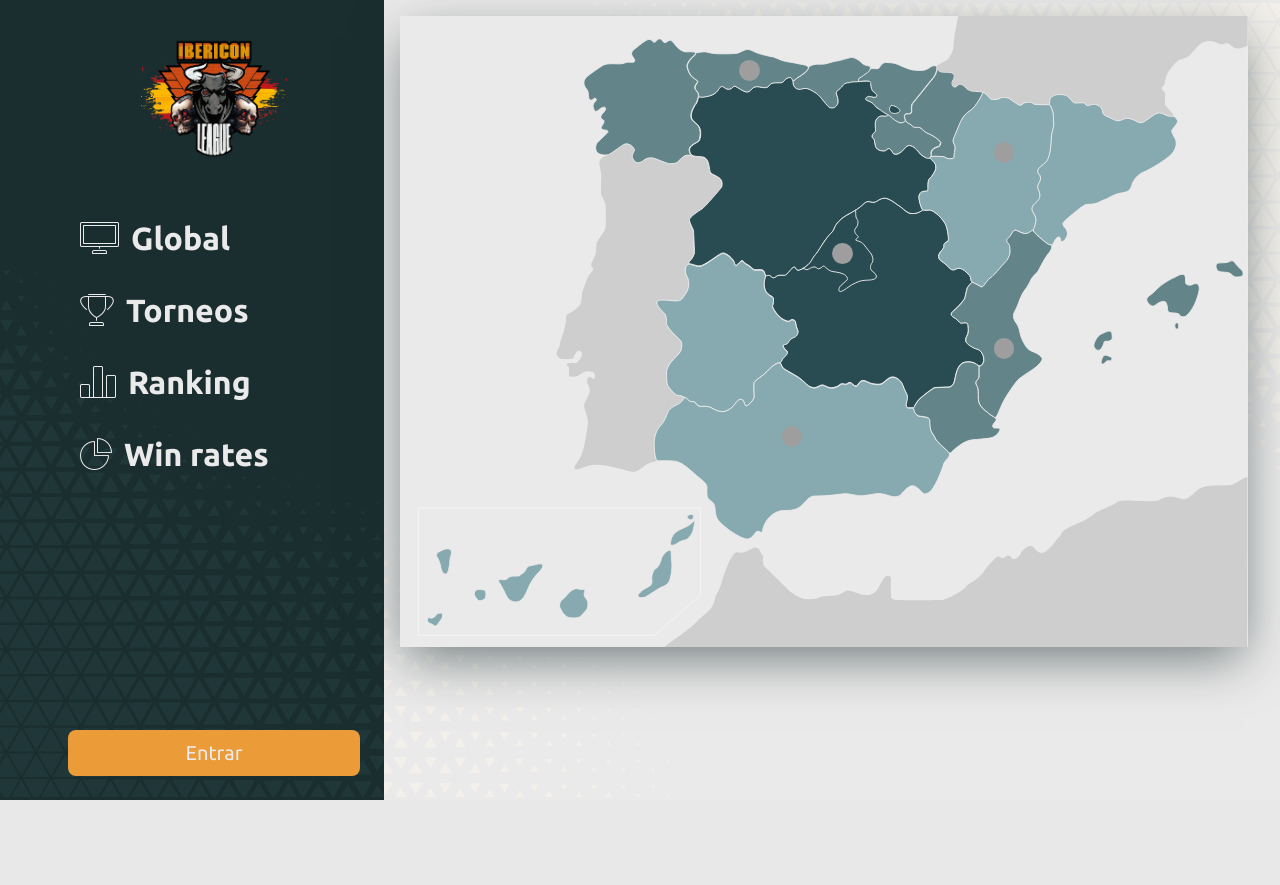
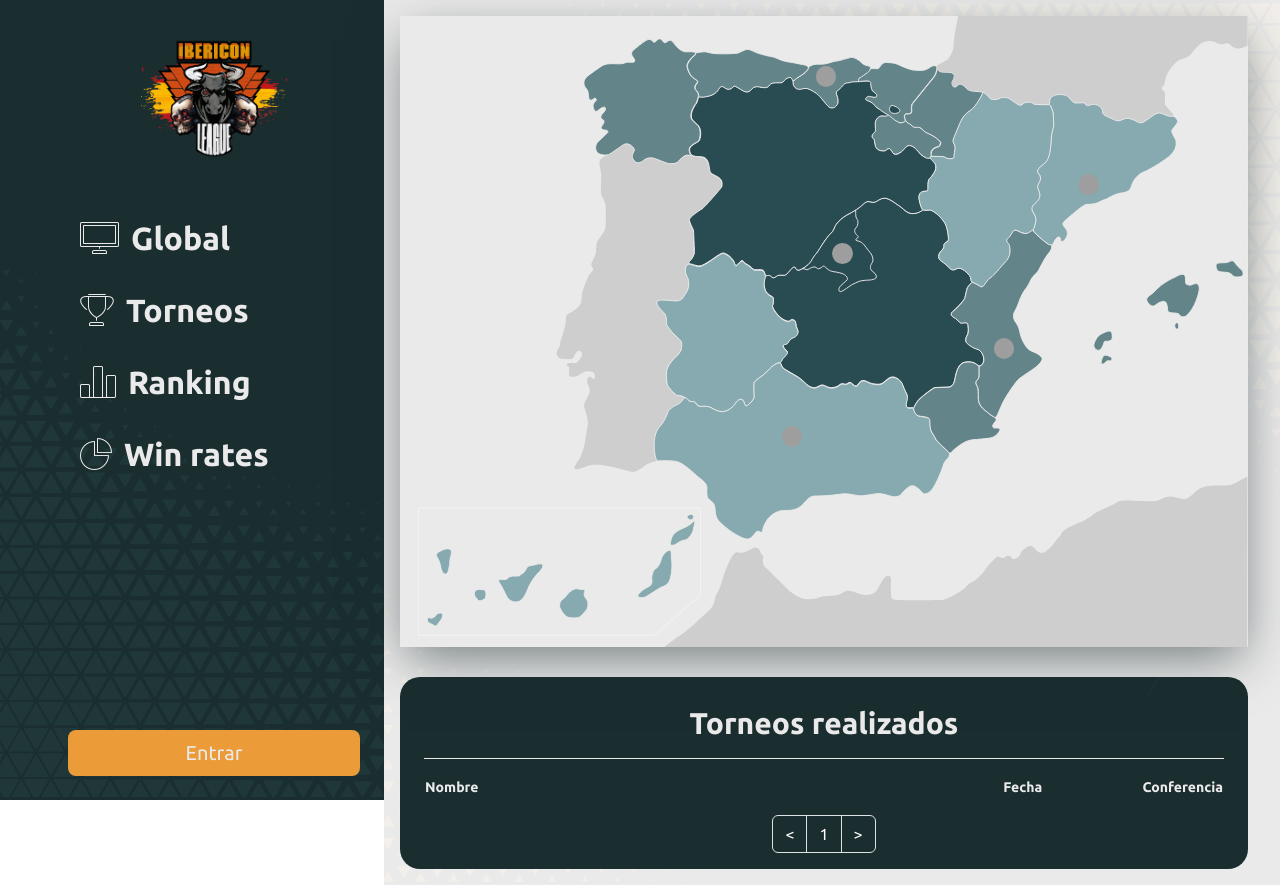
Before and after one commit to MarioFernandezCarballo/Ibericon2.0, a Python web app: template templates/tournaments.html in a window 1280 px wide. Before the commit the page ends 800 px from the top, so only its background shows below. Run offline with Jinja, Linux system fonts and the light colour scheme; the template is opened without the code that fills it: most values are stand-ins (such as "Sample title", 1, 10 or a date in 2020); lists and menus that the app fills with data are empty; some libraries are stand-ins or nearby versions; grey boxes are pictures that could not be loaded.

Commit message:
Finished beta version

```diff
--- a/static/stylesheets/styles.css
+++ b/static/stylesheets/styles.css
@@ -430,6 +430,9 @@ header ul li a:hover::before{
     margin-top: 10px;
     width: 49%;
 }
+.tournaments-col {
+    margin-top: 30px;
+}
 .users-content {
     display: flex;
     justify-content: space-around;
@@ -460,6 +463,7 @@ header ul li a:hover::before{
     width: 40px;
     height: 40px;
     margin-right: 5px;
+    object-fit: cover;
 }
 .user-actions form{
     height: fit-content;
@@ -493,6 +497,7 @@ header ul li a:hover::before{
     width: 300px;
     height: 300px;
     margin-right: 24px;
+    object-fit: cover;
 }
 .profile-info {
     display: flex;
@@ -559,6 +564,7 @@ header ul li a:hover::before{
     width: 250px;
     height: 250px;
     margin-right: 24px;
+    object-fit: cover;
 }
 .margin-right-20{
     margin-right: 20px;
@@ -744,8 +750,8 @@ header ul li a:hover::before{
 	animation-delay: 5s;
 }
 #noreste {
-    top: 20%;
-    left: 70%;
+    top: 25%;
+    left: 80%;
 }
 #noreste::after {
 	animation-delay: 4s;
@@ -765,8 +771,8 @@ header ul li a:hover::before{
 	animation-delay: 2s;
 }
 #norte {
-    top: 7%;
-    left: 40%;
+    top: 8%;
+    left: 49%;
 }
 #norte::after {
 	animation-delay: 1s;
@@ -1021,6 +1027,7 @@ margin-top: 30px;
 @media(max-width:768px){
 td {
     font-size: .8rem;
+    text-align: left;
 }
     .info-panel {
         margin-top: 120px;
@@ -1129,14 +1136,24 @@ td {
         width: 100%;
         border-color: transparent;
         box-shadow: 0 1rem 3.1rem -0.4rem rgba(235, 157, 56, 0);
+        color: var(--primari-white);
+        padding: 0 0 12px 0;
+        border-bottom:1px solid var(--primari-white);
+        text-align: center;
     }
     .content_container:before {
         background-color: transparent;
         border-color: transparent;
     }
     .content_container .title {
-	    width: fit-content;
 	    height: fit-content;
+	    font-size: 22px;
+        font-weight: 600;
+        color: var(--primari-white);
+        padding: 0 0 12px 0;
+        border-bottom:1px solid var(--primari-white);
+        text-align: center;
+        width: 100%;
     }
 }
 @media(max-width:400px){
--- a/templates/club.html
+++ b/templates/club.html
@@ -68,7 +68,7 @@
       </div>
     </div>
     {% for tor in club.tournaments %}
-  <div class="row">
+  <div class="row mb-4">
       <div class="col-md-12 align-self-stretch">
         <div class="box-view" style="background-image: url(../static/stylesheets/img/bg-invent-1.png);">
             <p class="title-box" onclick="window.open('{{ tor.bcpUri }}', '_blank');"><img src="{{ tor.imgUri }}" class="rounded-circle shadow-4 kt-avatar"
--- a/templates/landing.html
+++ b/templates/landing.html
@@ -31,7 +31,7 @@
                 <p class="info-text-content">Pero como una imagen vale más que mil palabras, hemos decidido juntar las dos cosas y presentarte la iniciativa en el siguiente vídeo.<p>
             </div>
             <div class="info-video">
-              <object data="http://www.youtube.com/embed/ltyt5J6W9b0"></object>
+              <object data="https://www.youtube.com/embed/ltyt5J6W9b0"></object>
             </div>
              <div class="info-text second">
             <p class="display-4 info-text-title">Aún tienes dudas?</p>
--- a/templates/tournaments.html
+++ b/templates/tournaments.html
@@ -353,5 +353,117 @@
 			</div>
 		</div>
 	</div>
+	<div class="col-md-12 align-self-stretch tournaments-col">
+        <div class="box-view box-paginated" style="background-image: url(../static/stylesheets/img/bg-invent-1.png);">
+            <p class="title-box">Torneos realizados</p>
+            <table class="fl-table">
+                <thead>
+                    <tr>
+                        <th style="width: 60%;"><small>Nombre</small></th>
+                        <th><small>Fecha</small></th>
+                        <th><small>Conferencia</small></th>
+                    </tr>
+                </thead>
+                <tbody id="tournaments-body">
+                <tbody>
+            </table>
+            <!-- Pagination Controls -->
+            <nav aria-label="Page navigation" class="pagination-nav">
+                <ul class="pagination" id="tournamentPagination">
+                </ul>
+            </nav>
+        </div>
+    </div>
+	<script>
+    // Get user data from Flask template
+    var tournaments = {{ past | tojson | safe }};
 
+    var itemsPerPage = 10;
+    var currentTournamentsPage = 1;
+
+    function renderTable(start, end, list, className) {
+        var tableBody = document.getElementById(className);
+        tableBody.innerHTML = '';
+
+        for (var i = start; i < end; i++) {
+            let user = list[i];
+            if (user) {
+                var row = document.createElement('tr');
+                row.onclick = function () {
+                    location.href = user.bcpUri;
+                };
+
+                var nameCell = document.createElement('td');
+                nameCell.style.width = '60%';
+                var imageAvatar = document.createElement('img');
+                imageAvatar.src = user.imgUri;
+                imageAvatar.classList.add('shadow-4')
+                imageAvatar.classList.add('rounded-circle')
+                imageAvatar.classList.add('kt-avatar')
+
+                nameCell.appendChild(imageAvatar);
+                var smallName = document.createElement('small');
+                smallName.textContent = user.name.substring(0, 20);
+                nameCell.appendChild(smallName);
+                row.appendChild(nameCell);
+
+                var dateCell = document.createElement('td');
+                dateCell.textContent = user.date;
+                row.appendChild(dateCell);
+
+                var conferenceCell = document.createElement('td');
+                conferenceCell.textContent = user.conference;
+                row.appendChild(conferenceCell);
+
+                tableBody.appendChild(row);
+            }
+        }
+    }
+
+    function renderPagination(idName, list, className, currentPage) {
+        var totalPages = Math.ceil(list.length / itemsPerPage);
+        var paginationElement = document.getElementById(idName);
+        paginationElement.innerHTML = '';
+
+        var liBack = document.createElement('li');
+        liBack.className = 'page-item';
+        var a = document.createElement('a');
+        a.className = 'page-link';
+        a.textContent = '<';
+        a.onclick = function () {
+            currentPage = currentPage - 1;
+            currentPage = currentPage < 1 ? 1 : currentPage
+            renderTable((currentPage - 1) * itemsPerPage, currentPage * itemsPerPage, list, className);
+            renderPagination(idName, list, className, currentPage);
+        };
+        liBack.appendChild(a);
+        paginationElement.appendChild(liBack);
+
+        var liPage = document.createElement('li');
+        liPage.className = 'page-item';
+        var a = document.createElement('a');
+        a.className = 'page-link';
+        a.textContent = currentPage;
+        liPage.appendChild(a);
+        paginationElement.appendChild(liPage);
+
+        var liNext = document.createElement('li');
+        liNext.className = 'page-item';
+        var a = document.createElement('a');
+        a.className = 'page-link';
+        a.textContent = '>';
+        a.onclick = function () {
+            currentPage = currentPage + 1;
+            currentPage = currentPage > totalPages ? totalPages : currentPage
+            renderTable((currentPage - 1) * itemsPerPage, currentPage * itemsPerPage, list, className);
+            renderPagination(idName, list, className, currentPage);
+        };
+        liNext.appendChild(a);
+        paginationElement.appendChild(liNext);
+    }
+
+    // Initial rendering
+    renderTable(0, itemsPerPage, tournaments, 'tournaments-body');
+    renderPagination('tournamentPagination', tournaments, 'tournaments-body', currentTournamentsPage);
+</script>
 {% endblock %}
```
Also changed, not shown: main.py (+24 -3 lines).
